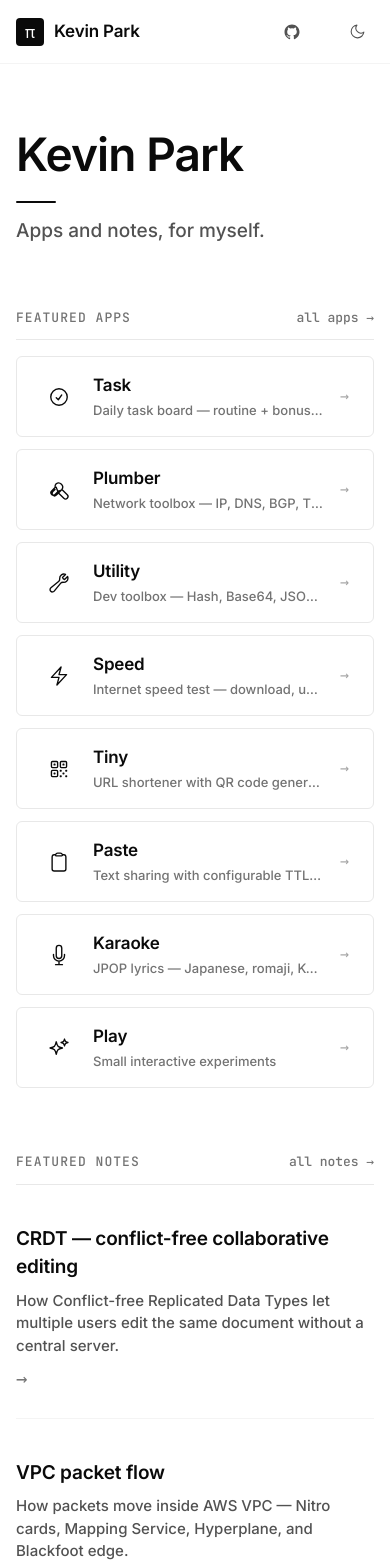
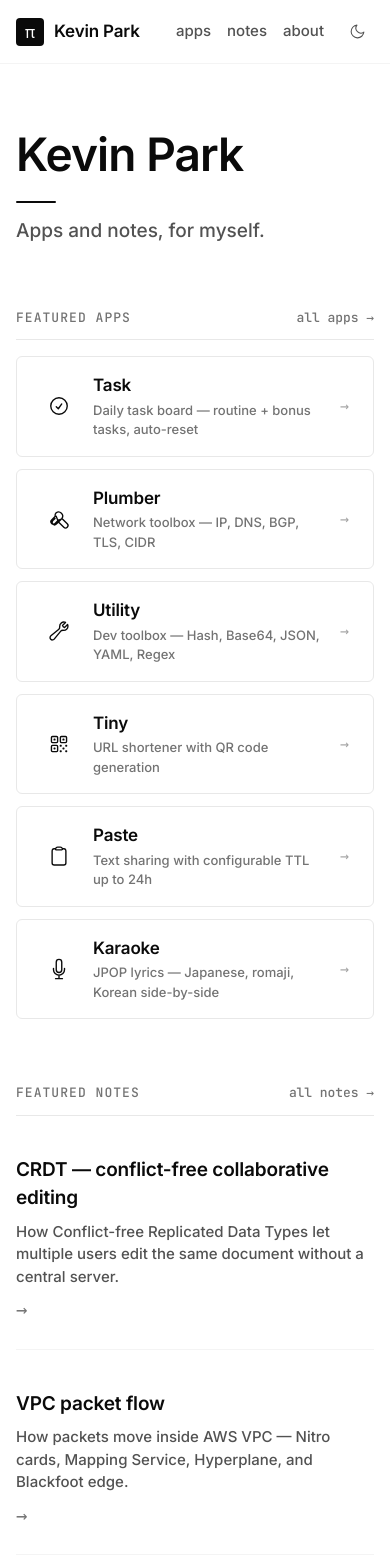
Before and after one commit to krapie/homepage, a React (Vite) app: page / in a window 390 px wide. Shown: the top 1568 px of the page. Built offline with nearby package versions, Linux system fonts and the light colour scheme.

Commit message:
homepage: show full app descriptions, drop speed and play, keep nav links on mobile
Co-Authored-By: Claude Opus 5.5 <noreply@anthropic.com>

```diff
--- a/src/App.tsx
+++ b/src/App.tsx
@@ -55,22 +55,6 @@ function TaskIcon({ className }: { className?: string }) {
   )
 }
 
-function SpeedIcon({ className }: { className?: string }) {
-  return (
-    <svg className={className} viewBox="0 0 24 24" fill="none" stroke="currentColor" strokeWidth="1.5" aria-hidden="true">
-      <path strokeLinecap="round" strokeLinejoin="round" d="M3.75 13.5l10.5-11.25L12 10.5h8.25L9.75 21.75 12 13.5H3.75z" />
-    </svg>
-  )
-}
-
-function PlayIcon({ className }: { className?: string }) {
-  return (
-    <svg className={className} viewBox="0 0 24 24" fill="none" stroke="currentColor" strokeWidth="1.5" aria-hidden="true">
-      <path strokeLinecap="round" strokeLinejoin="round" d="M9.813 15.904L9 18.75l-.813-2.846a4.5 4.5 0 00-3.09-3.09L2.25 12l2.846-.813a4.5 4.5 0 003.09-3.09L9 5.25l.813 2.846a4.5 4.5 0 003.09 3.09L15.75 12l-2.846.813a4.5 4.5 0 00-3.09 3.09zM18.259 8.715L18 9.75l-.259-1.035a3.375 3.375 0 00-2.455-2.456L14.25 6l1.036-.259a3.375 3.375 0 002.455-2.456L18 2.25l.259 1.035a3.375 3.375 0 002.456 2.456L21.75 6l-1.035.259a3.375 3.375 0 00-2.456 2.456z" />
-    </svg>
-  )
-}
-
 function GitHubIcon({ className }: { className?: string }) {
   return (
     <svg className={className} viewBox="0 0 24 24" fill="currentColor" aria-hidden="true">
@@ -110,8 +94,6 @@ const APP_ICONS: Record<string, (props: { className?: string }) => React.ReactEl
   utility: UtilityIcon,
   paste:   PasteIcon,
   task:    TaskIcon,
-  speed:   SpeedIcon,
-  play:    PlayIcon,
 }
 
 // ── Components ───────────────────────────────────────────────────────────────
--- a/src/data/content.ts
+++ b/src/data/content.ts
@@ -18,11 +18,9 @@ export const FEATURED_APPS: AppData[] = [
   { id: 'task',    name: 'Task',    desc: 'Daily task board — routine + bonus tasks, auto-reset', url: 'https://task.kevinprk.com'    },
   { id: 'plumber', name: 'Plumber', desc: 'Network toolbox — IP, DNS, BGP, TLS, CIDR',           url: 'https://plumber.kevinprk.com' },
   { id: 'utility', name: 'Utility', desc: 'Dev toolbox — Hash, Base64, JSON, YAML, Regex',       url: 'https://utility.kevinprk.com' },
-  { id: 'speed',   name: 'Speed',   desc: 'Internet speed test — download, upload, ping',        url: 'https://speed.kevinprk.com'   },
   { id: 'tiny',    name: 'Tiny',    desc: 'URL shortener with QR code generation',                url: 'https://tiny.kevinprk.com'    },
   { id: 'paste',   name: 'Paste',   desc: 'Text sharing with configurable TTL up to 24h',        url: 'https://paste.kevinprk.com'   },
   { id: 'karaoke', name: 'Karaoke', desc: 'JPOP lyrics — Japanese, romaji, Korean side-by-side', url: 'https://karaoke.kevinprk.com' },
-  { id: 'play',    name: 'Play',    desc: 'Small interactive experiments',                        url: 'https://play.kevinprk.com'    },
 ]
 
 export const NOTES: NoteData[] = [
--- a/src/index.css
+++ b/src/index.css
@@ -377,7 +377,7 @@ button { font: inherit; cursor: pointer; background: none; border: none; color:
 /* App card grid */
 .kp-app-card-grid {
   display: grid;
-  grid-template-columns: repeat(auto-fill, minmax(260px, 1fr));
+  grid-template-columns: repeat(auto-fill, minmax(360px, 1fr));
   gap: var(--kp-space-3);
 }
 .kp-app-card {
@@ -423,10 +423,6 @@ button { font: inherit; cursor: pointer; background: none; border: none; color:
   font-size: var(--kp-text-xs);
   color: var(--kp-fg-3);
   line-height: var(--kp-leading-normal);
-  white-space: nowrap;
-  overflow: hidden;
-  text-overflow: ellipsis;
-  min-width: 0;
 }
 .ac-arrow {
   font-family: var(--kp-font-mono);
@@ -654,7 +650,8 @@ button { font: inherit; cursor: pointer; background: none; border: none; color:
 }
 
 @media (max-width: 600px) {
-  .kp-nav-link { display: none; }
+  .kp-nav { gap: var(--kp-space-4); }
+  .kp-nav-github { display: none; }
   .kp-hero-name { font-size: var(--kp-text-3xl); }
   .kp-hero-tagline { font-size: var(--kp-text-md); }
   .kp-app-card-grid { grid-template-columns: 1fr; }
@@ -662,3 +659,7 @@ button { font: inherit; cursor: pointer; background: none; border: none; color:
   .kp-note-teaser-link { align-self: flex-start; }
   .kp-note-teaser-summary { white-space: normal; overflow: visible; text-overflow: initial; }
 }
+
+@media (max-width: 360px) {
+  .kp-brand-name { display: none; }
+}
```
